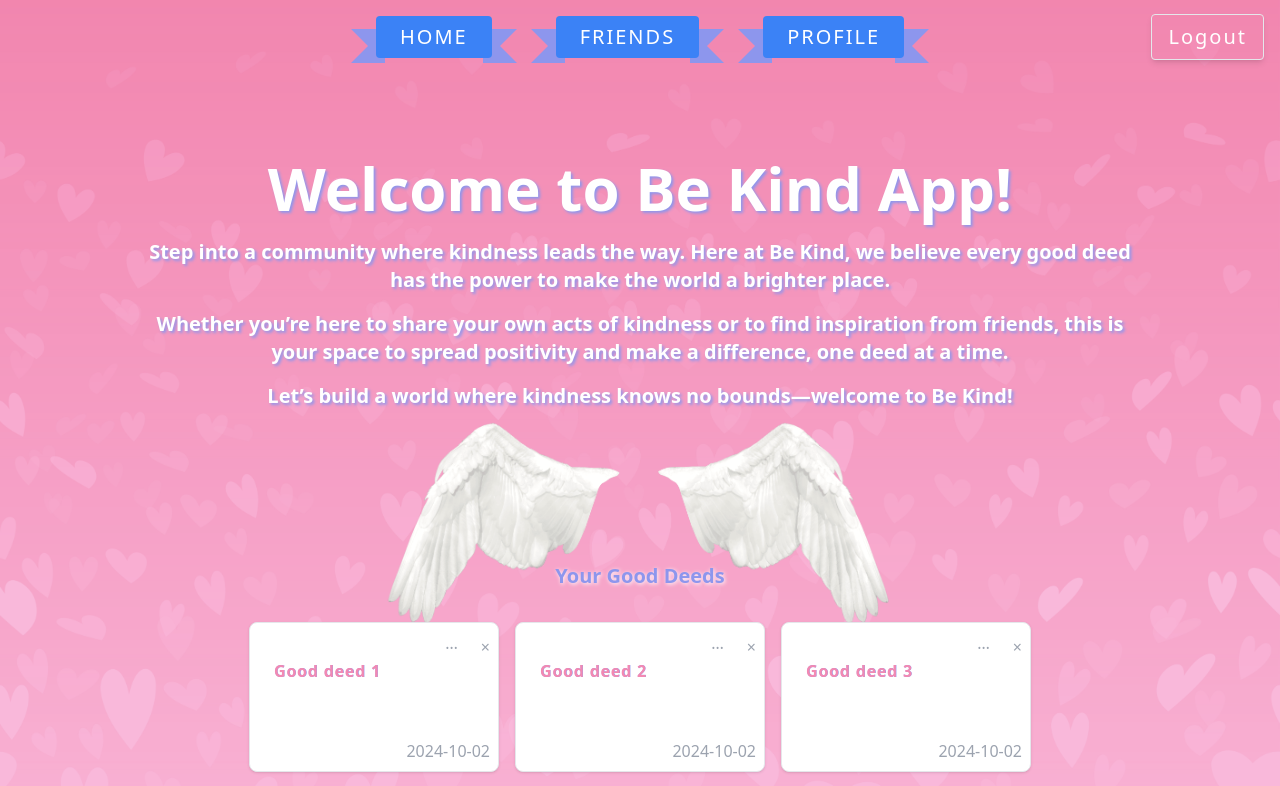
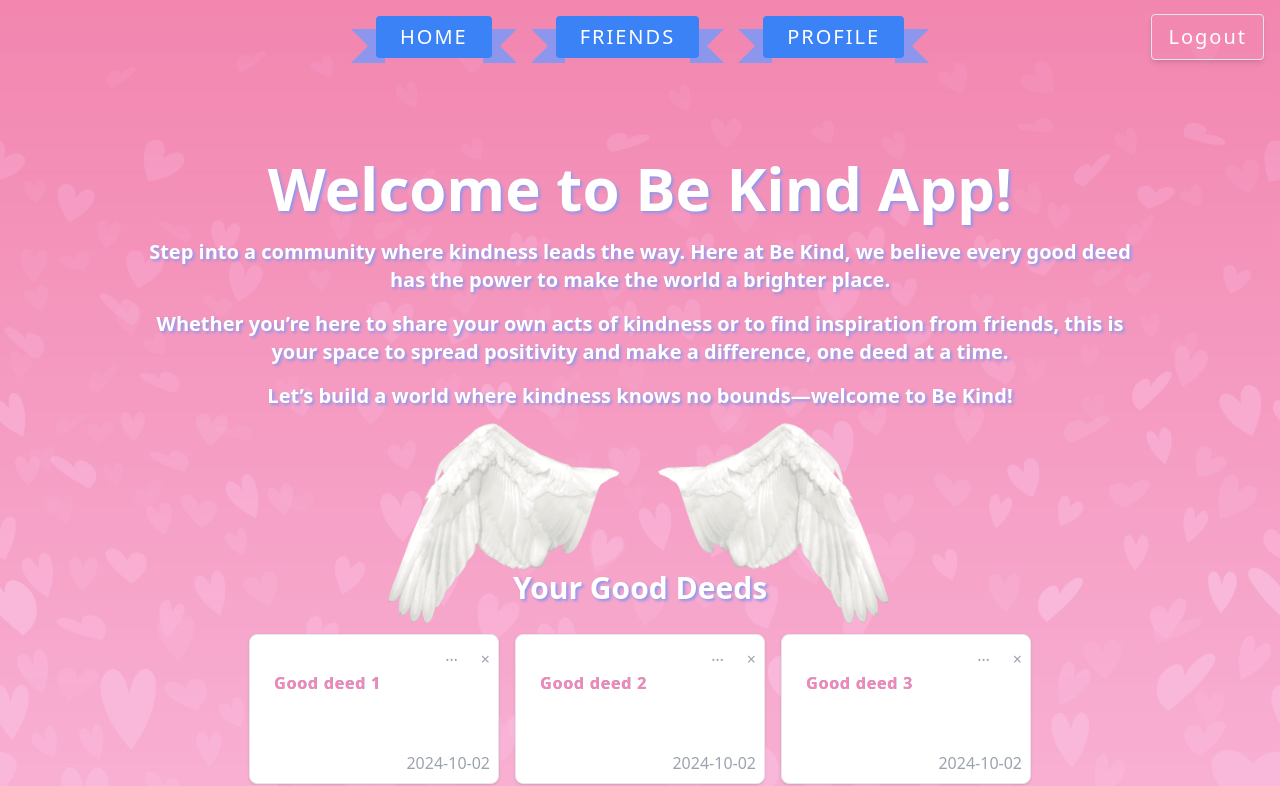
Before and after one commit to aleksandramuraveva/be-kind-app, a Next.js app in the folder frontend/: page / in a window 1280 px wide. Shown: the top 786 px of the page. Built offline with nearby package versions, Linux system fonts and the light colour scheme.

Commit message:
refactor: change style for the title

```diff
--- a/frontend/src/components/Dashboard/Dashboard.tsx
+++ b/frontend/src/components/Dashboard/Dashboard.tsx
@@ -10,8 +10,8 @@ const Dashboard = ({ friendName }) => {
       <div className="absolute top-0 left-1/2 transform -translate-x-1/2 -translate-y-1/2">
         <img src="/images/wings.png" alt="Wings" className="filter brightness-110" />
       </div>
-      <div className="text-center mb-4 mt-6">
-        <h2 className="text-shadow3 text-my-blue text-xl font-bold">{title}</h2>
+      <div className="text-center mb-3 mt-8">
+        <h2 className="text-shadow text-white text-3xl font-bold">{title}</h2>
       </div>
       <GoodDeedsList />
     </section>
```
